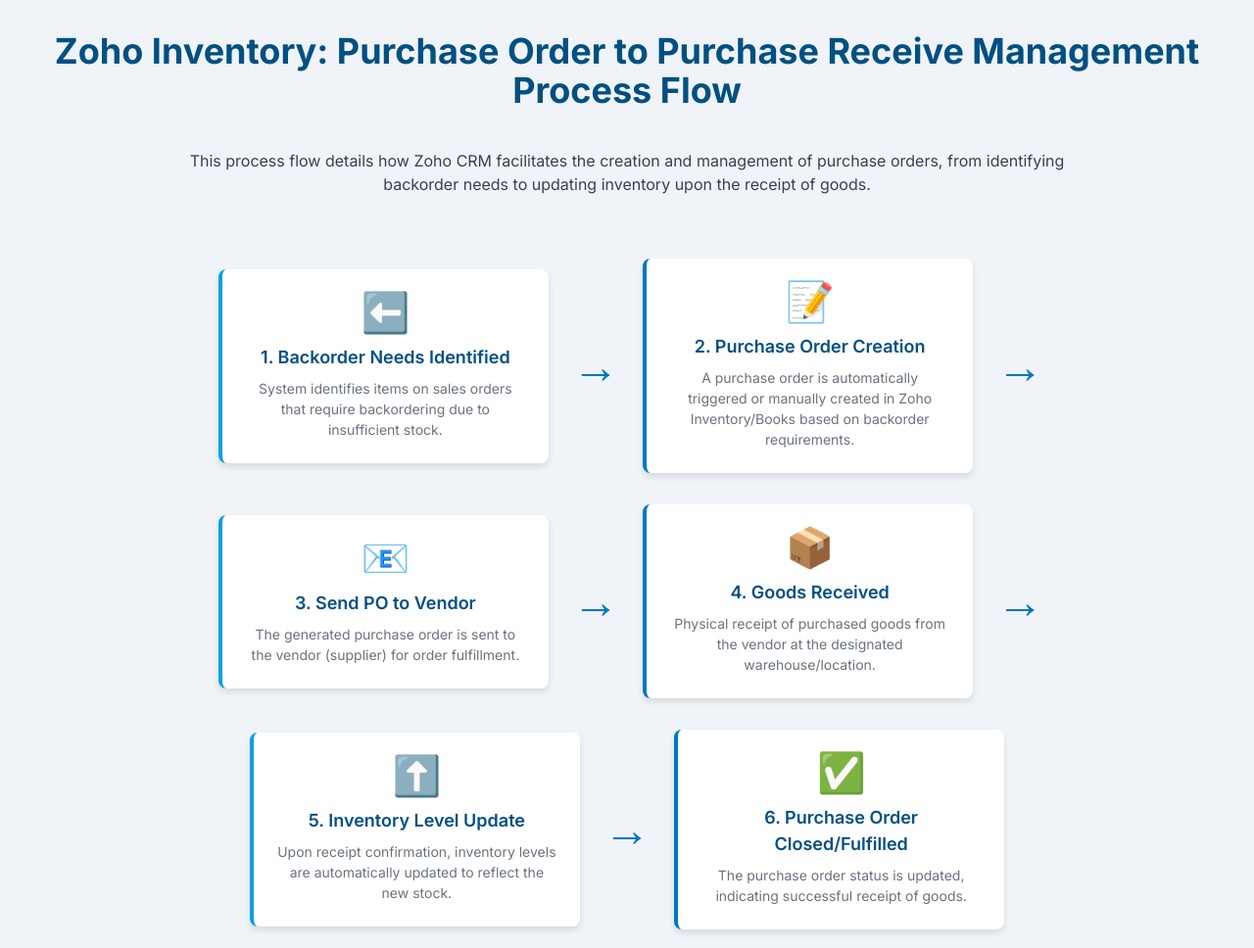
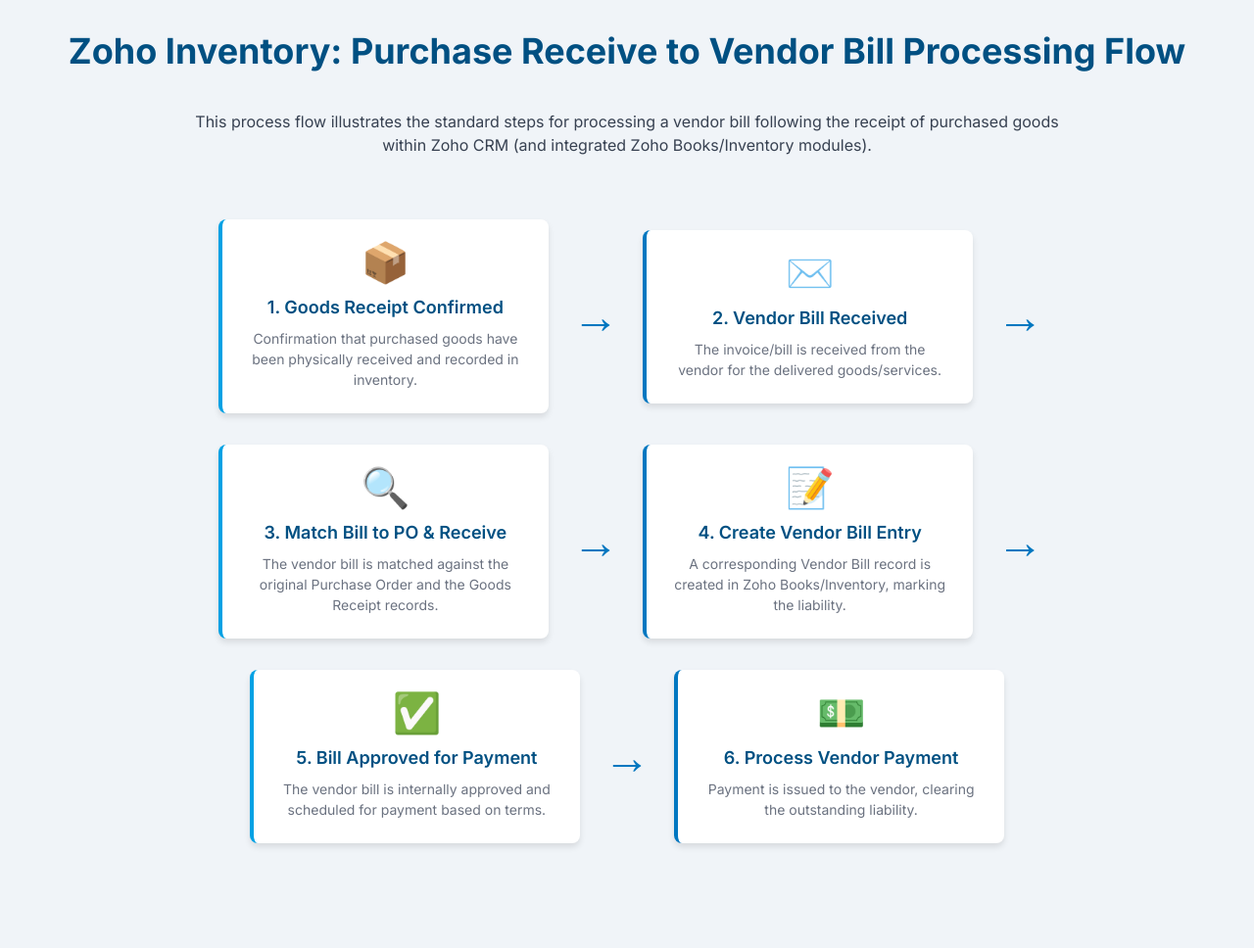
Before and after one commit to Fatty613/Lead-to-Customer, a plain HTML site: page index.html in a window 1280 px wide. Shown: the whole page at 98% size. After the commit the page ends 909 px from the top, so only its background shows below. Drawn offline with nearby package versions, Linux system fonts and the light colour scheme.

Commit message:
index.html

```diff
--- a/index.html
+++ b/index.html
@@ -3,7 +3,7 @@
 <head>
     <meta charset="UTF-8">
     <meta name="viewport" content="width=device-width, initial-scale=1.0">
-    <title>Zoho: Purchase Order to Purchase Receive Management Process Flow</title>
+    <title>Zoho CRM: Purchase Receive to Vendor Bill Processing Flow</title>
     <script src="https://cdn.tailwindcss.com"></script>
     <link href="https://fonts.googleapis.com/css2?family=Inter:wght@400;600;700&display=swap" rel="stylesheet">
     <style>
@@ -105,16 +105,16 @@
 </head>
 <body>
     <div class="container mx-auto p-4 md:p-8">
-        <h1 class="text-3xl md:text-4xl font-bold text-center text-[#005082] mb-10">Zoho Inventory: Purchase Order to Purchase Receive Management Process Flow</h1>
-        <p class="max-w-4xl mx-auto text-center text-gray-700 mb-12">This process flow details how Zoho CRM facilitates the creation and management of purchase orders, from identifying backorder needs to updating inventory upon the receipt of goods.</p>
+        <h1 class="text-3xl md:text-4xl font-bold text-center text-[#005082] mb-10">Zoho Inventory: Purchase Receive to Vendor Bill Processing Flow</h1>
+        <p class="max-w-4xl mx-auto text-center text-gray-700 mb-12">This process flow illustrates the standard steps for processing a vendor bill following the receipt of purchased goods within Zoho CRM (and integrated Zoho Books/Inventory modules).</p>
 
         <div class="flow-container flex justify-center items-stretch">
 
             <div class="flow-item">
                 <div class="flow-card border-[#00A1E4]">
-                    <div class="step-icon">⬅️</div>
-                    <div class="step-title">1. Backorder Needs Identified</div>
-                    <p class="step-description">System identifies items on sales orders that require backordering due to insufficient stock.</p>
+                    <div class="step-icon">📦</div>
+                    <div class="step-title">1. Goods Receipt Confirmed</div>
+                    <p class="step-description">Confirmation that purchased goods have been physically received and recorded in inventory.</p>
                 </div>
                 <div class="vertical-arrow">↓</div>
             </div>
@@ -123,9 +123,9 @@
 
             <div class="flow-item">
                 <div class="flow-card border-[#0077C0]">
-                    <div class="step-icon">📝</div>
-                    <div class="step-title">2. Purchase Order Creation</div>
-                    <p class="step-description">A purchase order is automatically triggered or manually created in Zoho Inventory/Books based on backorder requirements.</p>
+                    <div class="step-icon">✉️</div>
+                    <div class="step-title">2. Vendor Bill Received</div>
+                    <p class="step-description">The invoice/bill is received from the vendor for the delivered goods/services.</p>
                 </div>
                 <div class="vertical-arrow">↓</div>
             </div>
@@ -134,9 +134,9 @@
 
             <div class="flow-item">
                 <div class="flow-card border-[#00A1E4]">
-                    <div class="step-icon">📧</div>
-                    <div class="step-title">3. Send PO to Vendor</div>
-                    <p class="step-description">The generated purchase order is sent to the vendor (supplier) for order fulfillment.</p>
+                    <div class="step-icon">🔍</div>
+                    <div class="step-title">3. Match Bill to PO & Receive</div>
+                    <p class="step-description">The vendor bill is matched against the original Purchase Order and the Goods Receipt records.</p>
                 </div>
                 <div class="vertical-arrow">↓</div>
             </div>
@@ -145,9 +145,9 @@
 
             <div class="flow-item">
                 <div class="flow-card border-[#0077C0]">
-                    <div class="step-icon">📦</div>
-                    <div class="step-title">4. Goods Received</div>
-                    <p class="step-description">Physical receipt of purchased goods from the vendor at the designated warehouse/location.</p>
+                    <div class="step-icon">📝</div>
+                    <div class="step-title">4. Create Vendor Bill Entry</div>
+                    <p class="step-description">A corresponding Vendor Bill record is created in Zoho Books/Inventory, marking the liability.</p>
                 </div>
                 <div class="vertical-arrow">↓</div>
             </div>
@@ -156,9 +156,9 @@
 
             <div class="flow-item">
                 <div class="flow-card border-[#00A1E4]">
-                    <div class="step-icon">⬆️</div>
-                    <div class="step-title">5. Inventory Level Update</div>
-                    <p class="step-description">Upon receipt confirmation, inventory levels are automatically updated to reflect the new stock.</p>
+                    <div class="step-icon">✅</div>
+                    <div class="step-title">5. Bill Approved for Payment</div>
+                    <p class="step-description">The vendor bill is internally approved and scheduled for payment based on terms.</p>
                 </div>
                 <div class="vertical-arrow">↓</div>
             </div>
@@ -167,9 +167,9 @@
 
             <div class="flow-item">
                 <div class="flow-card border-[#0077C0]">
-                    <div class="step-icon">✅</div>
-                    <div class="step-title">6. Purchase Order Closed/Fulfilled</div>
-                    <p class="step-description">The purchase order status is updated, indicating successful receipt of goods.</p>
+                    <div class="step-icon">💵</div>
+                    <div class="step-title">6. Process Vendor Payment</div>
+                    <p class="step-description">Payment is issued to the vendor, clearing the outstanding liability.</p>
                 </div>
                 <div class="vertical-arrow">↓</div>
             </div>
```
